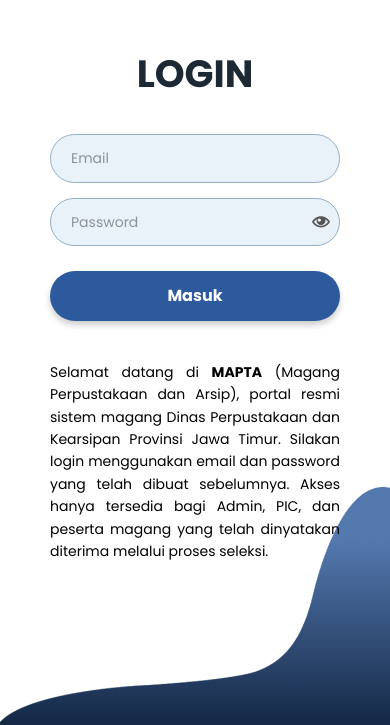
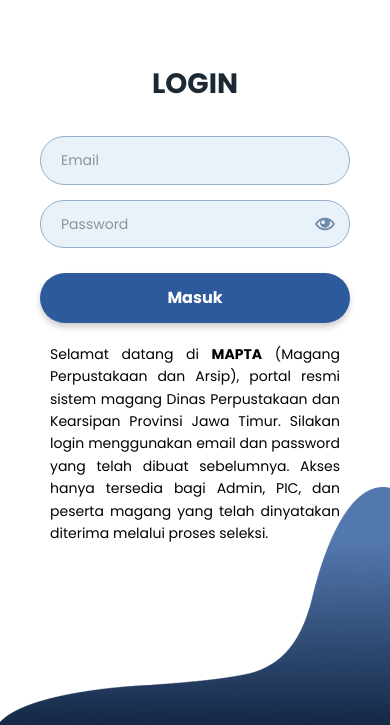
Before and after one commit to Rahdansuwa24/Mapta, a React (Vite) app in the folder frontend/kp/: page /login in a window 390 px wide. Shown: the part 119-844 px from the top of the page. Built offline with nearby package versions, Linux system fonts and the light colour scheme; a web font is replaced by a local one.

Commit message:
fix dikit dikit

```diff
--- a/frontend/kp/src/pages/admin/dashboard.jsx
+++ b/frontend/kp/src/pages/admin/dashboard.jsx
@@ -371,10 +371,10 @@
                                     <b>Email :</b>
                                     <p>{selectedPeserta.email}</p>
                                 </div>
-                                <div className="detail-item">
+                                {/* <div className="detail-item">
                                     <b>Password :</b>
                                     <p>{selectedPeserta.password}</p>
-                                </div>
+                                </div> */}
 
                                 <div className="detail-item">
                                     <b>Dokumen :</b>
--- a/frontend/kp/src/pages/admin/penerimaan.jsx
+++ b/frontend/kp/src/pages/admin/penerimaan.jsx
@@ -60,6 +60,8 @@
     const [openInstansi, setOpenInstansi] = useState({});
     const [fileUploads, setFileUploads] = useState({});
 
+    // const [uploadedFiles, setUploadedFiles] = useState({});
+
     const handleOpenModal = (peserta) => {
         setSelectedPeserta(peserta);
         setShowModal(true);
@@ -78,6 +80,18 @@
         alert("Pilih file terlebih dahulu!");
         return;
     }
+
+    // const handleUpload = (pesertaId) => {
+    // if (fileUploads[pesertaId]) {
+    //     const fileName = fileUploads[pesertaId].name;
+    //     alert(`File "${fileName}" berhasil diupload untuk peserta ID ${pesertaId}`);
+    //     setUploadedStatus({ ...uploadedStatus, [pesertaId]: true });
+    //     setUploadedFiles({ ...uploadedFiles, [pesertaId]: fileName }); // simpan nama file
+    //     setFileUploads({ ...fileUploads, [pesertaId]: null });
+    // } else {
+    //     alert("Pilih file terlebih dahulu!");
+    // }
+    // };
 
     const token = localStorage.getItem("token");
     const formData = new FormData();
@@ -381,10 +395,10 @@
                                         <input className="peserta-input" type="text" value={selectedPeserta.email} disabled={!selectedPeserta.isEditing} onChange={(e) => setSelectedPeserta({...selectedPeserta, email: e.target.value})} />
                                     </div>
 
-                                    <div className="peserta-detail-item">
+                                    {/* <div className="peserta-detail-item">
                                         <b>Password :</b>
                                         <input className="peserta-input" type="text" value={selectedPeserta.password} disabled={!selectedPeserta.isEditing} onChange={(e) => setSelectedPeserta({...selectedPeserta, password: e.target.value})} />
-                                    </div>
+                                    </div> */}
 
                                     <div className="peserta-detail-item">
                                         <b>Tanggal Mulai - Selesai :</b>
@@ -410,6 +424,20 @@
                                         )}
                                     </div>
                                 </div>
+
+    {/* <div className="peserta-detail-item">
+    <b>Status Upload Surat Penerimaan:</b>{" "}
+    {uploadedStatus[selectedPeserta.id] ? (
+        <>
+        <span className="status-label sukses">Sudah Upload</span>
+        {uploadedFiles[selectedPeserta.id] && (
+            <span className="file-name"> &nbsp;({uploadedFiles[selectedPeserta.id]})</span>
+        )}
+        </>
+    ) : (
+        <span className="status-label gagal">Belum Upload</span>
+    )}
+    </div> */}
 
                                 {/* Dokumen tetap */}
                                 <div className="peserta-detail-item">
--- a/frontend/kp/src/pages/admin/penolakan.jsx
+++ b/frontend/kp/src/pages/admin/penolakan.jsx
@@ -383,10 +383,10 @@
                                         <input className="peserta-input" type="text" value={selectedPeserta.email} disabled={!selectedPeserta.isEditing} onChange={(e) => setSelectedPeserta({...selectedPeserta, email: e.target.value})} />
                                     </div>
 
-                                    <div className="peserta-detail-item">
+                                    {/* <div className="peserta-detail-item">
                                         <b>Password :</b>
                                         <input className="peserta-input" type="text" value={selectedPeserta.password} disabled={!selectedPeserta.isEditing} onChange={(e) => setSelectedPeserta({...selectedPeserta, password: e.target.value})} />
-                                    </div>
+                                    </div> */}
 
                                     <div className="peserta-detail-item">
                                         <b>Tanggal Mulai - Selesai :</b>
--- a/frontend/kp/src/pages/login.jsx
+++ b/frontend/kp/src/pages/login.jsx
@@ -79,7 +79,7 @@
                         animate={{ opacity: 1, y: 0 }}
                         transition={{ duration: 0.6, delay: 0.3 }}
                     />
-                    <div className="password-input">
+                    <div className="login-password-input">
                     <motion.input
                         type={showPassword ? "text" : "password"}
                         placeholder="Password"
@@ -91,7 +91,7 @@
                         transition={{ duration: 0.6, delay: 0.5 }}
                     />
                     <span
-                        className="toggle-eye"
+                        className="login-toggle-eye"
                         onClick={() => setShowPassword(!showPassword)}
                     >
                         {showPassword ? <ImEyeBlocked /> : <ImEye />}
--- a/frontend/kp/src/styles/dashboard.css
+++ b/frontend/kp/src/styles/dashboard.css
@@ -248,10 +248,34 @@
     }
 
     /* Body */
-    .modal-body {
-        padding: 20px;
-        overflow-y: auto;         /* scroll jika konten tinggi */
-    }
+
+.modal-body {
+  flex: 1;                  /* supaya body mengisi sisa tinggi modal */
+  padding: 20px;
+  overflow-y: auto;         /* bagian ini yang di-scroll */
+  word-wrap: break-word;    /* pecah kata panjang */
+  overflow-wrap: break-word;/* pecah kata panjang (browser modern) */
+  max-width: 100%;          /* biar tidak melebar */
+}
+
+.detail-item p {
+  margin: 4px 0;
+  white-space: normal;      /* jangan satu baris terus */
+  word-break: break-word;
+}
+
+/* Dokumen list */
+.dokumen-list {
+  display: flex;
+  flex-direction: column;
+  gap: 8px;
+  max-width: 100%;          /* batasi lebar */
+}
+
+.dokumen-item span {
+  display: block;
+  word-break: break-word;   /* kalau nama file panjang, pecah */
+}
 
     /* Foto Profil */
     .profile-pic {
--- a/frontend/kp/src/styles/login.css
+++ b/frontend/kp/src/styles/login.css
@@ -35,6 +35,17 @@
         margin-bottom: 30px;
         color: #1C2834;
         text-align: center;
+    }
+
+    .left input,
+    .left button {
+    width: 100%;
+    max-width: 500px; /* batas lebar biar tidak terlalu lebar */
+    }
+
+    .login-password-input {
+    max-width: 500px; /* samakan dengan input email */
+    width: 100%;
     }
 
     .left input {
@@ -103,7 +114,7 @@
     }
 
     /* hapus border, background di .password-input */
-.password-input {
+    .login-password-input {
     display: flex;
     align-items: center;
     position: relative;
@@ -111,7 +122,7 @@
     }
 
     /* samakan dengan input email */
-.password-input input {
+    .login-password-input input {
     width: 100%;
     padding: 12px 20px;
     margin-bottom: 0;
@@ -123,7 +134,7 @@
     }
 
     /* icon */
-.password-input .toggle-eye {
+    .login-password-input .login-toggle-eye {
     position: absolute;
     right: 15px;
     top: 0;
@@ -132,19 +143,42 @@
     align-items: center;
     cursor: pointer;
     font-size: 20px;
-  color: #555;
+    color: #6E8CA9;
     }
 
+    /* media query mobile */
     @media (max-width: 768px) {
+    .login-section {
+        padding: 30px; /* supaya benar-benar full */
+    }
+
     .container {
         flex-direction: column;
         text-align: center;
         margin-bottom: 0;
+        gap: 20px;
+        width: 100% !important;
+        max-width: 100% !important;
+        padding: 0 10px; /* optional padding kiri kanan */
+    }
+
+    .left {
+        width: 100% !important;
+        max-width: 100% !important;
+    }
+
+    .left input,
+    .left button,
+    .login-password-input {
+        width: 100% !important;
+        max-width: 100% !important;
+    }
+
+    .left .judul {
+        font-size: 28px; /* kecilkan judul agar proporsional */
     }
 
     .right {
-            padding-top: 0;
-            padding-left: 0;
-            padding-right: 0;
+        padding: 0 10px; /* rapikan padding kanan kiri */
     }
     }
--- a/frontend/kp/src/styles/pendaftaran.css
+++ b/frontend/kp/src/styles/pendaftaran.css
@@ -253,7 +253,7 @@
   top: 50%;
   transform: translateY(-50%);
   cursor: pointer;
-  color: #555;
+  color: #87A1B9;
   font-size: 18px;
 }
 
```
Lines whose indentation alone changed are shown as unchanged.
